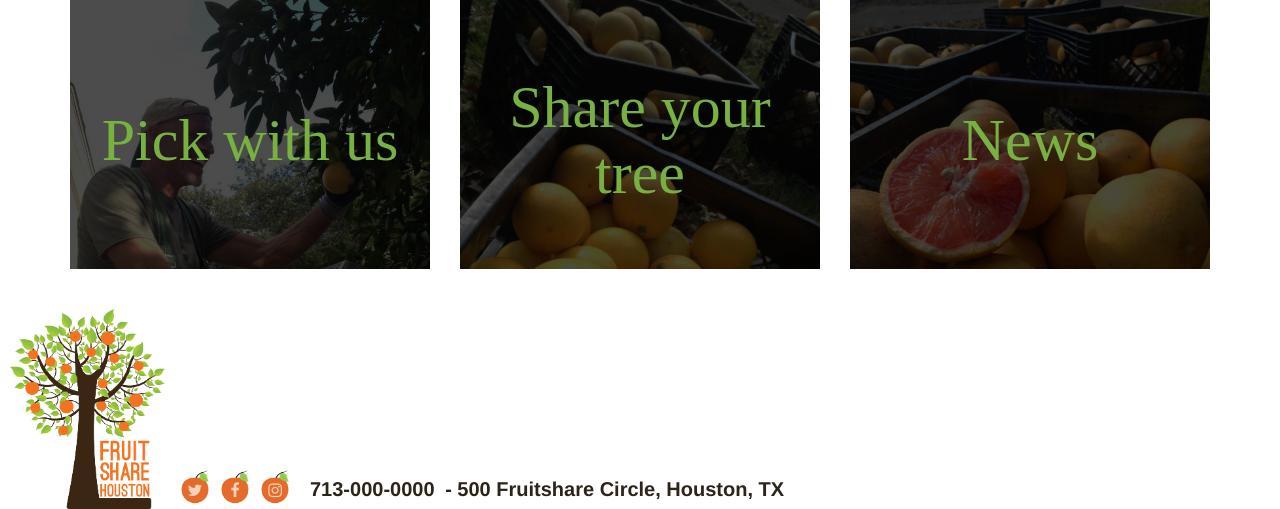
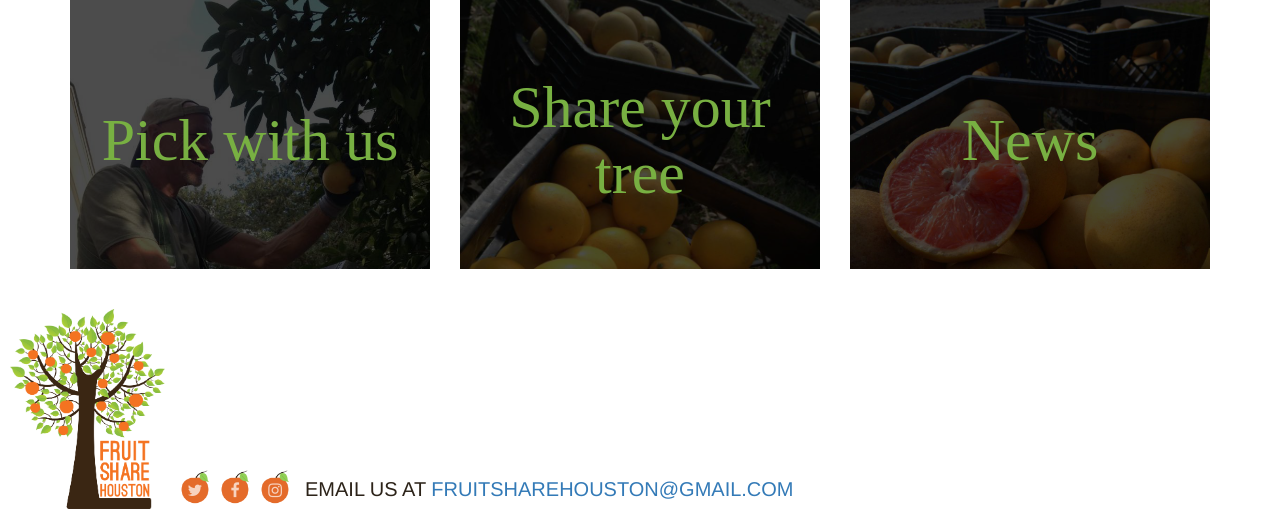
Before and after one commit to fruitsharehouston/fruitsharewp, a WordPress theme: template index.php in a window 1280 px wide. Shown: the part 723-1232 px from the top of the page. Run offline with PHP 8.4 and a stand-in for WordPress, Linux system fonts and the light colour scheme; the site name, menu and one post (Sample post) are stand-ins, and other content is empty; some libraries are stand-ins or nearby versions; some web fonts are replaced.

Commit message:
Update footer.php

```diff
--- a/footer.php
+++ b/footer.php
@@ -11,10 +11,9 @@
         <i class="fa fa-instagram" aria-hidden="true"></i>
       </a>
 
-      <ul class="contact-info">
-        <li>713-000-0000</li>
-        <li>-  500 Fruitshare Circle, Houston, TX</li>
-      </<ul>
+      <p class="contact-info">
+       Email us at <a href="fruitsharehouston@gmail.com">fruitsharehouston@gmail.com</a>
+      </p>
 
     </div>
   </footer>
```
